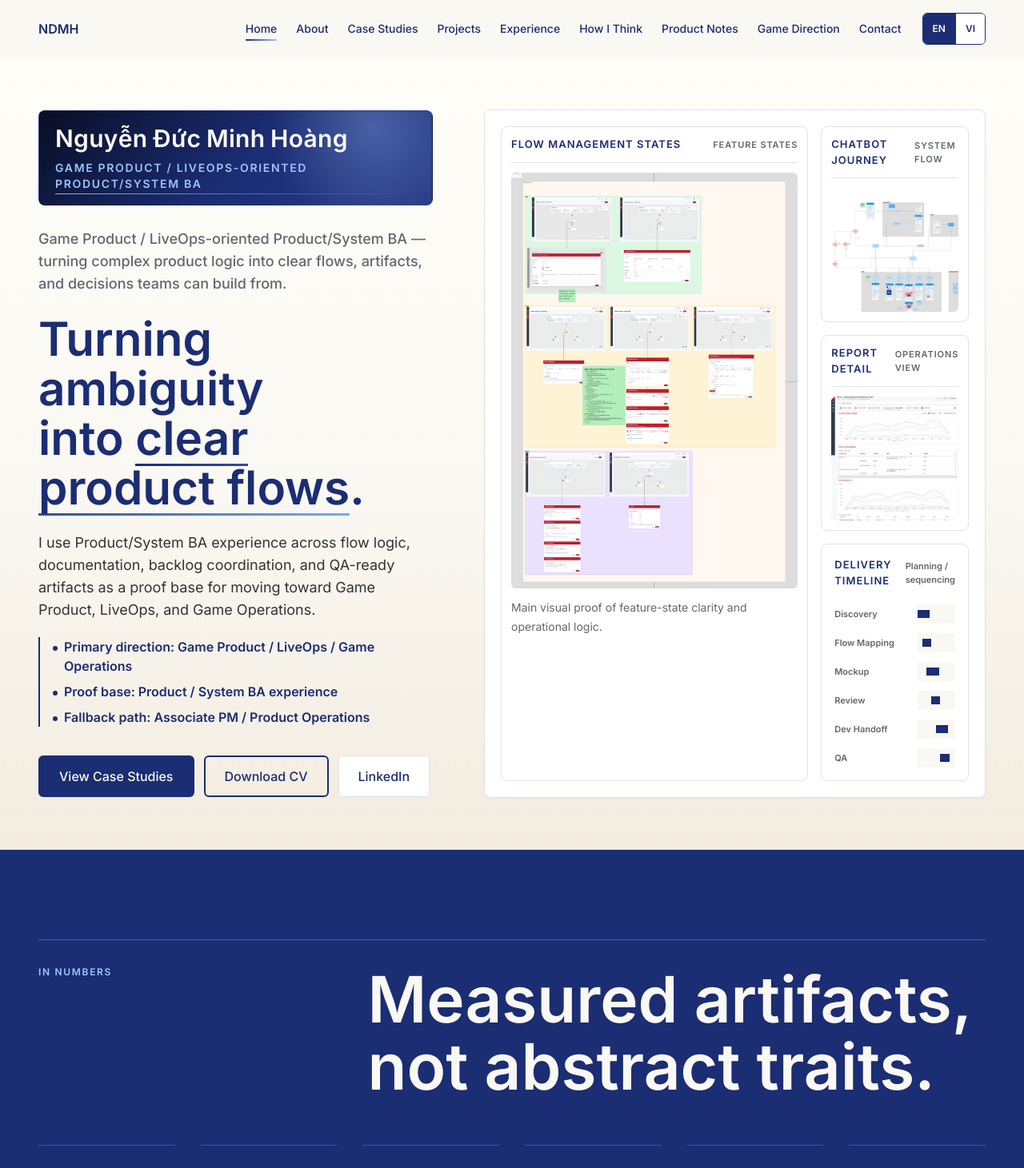
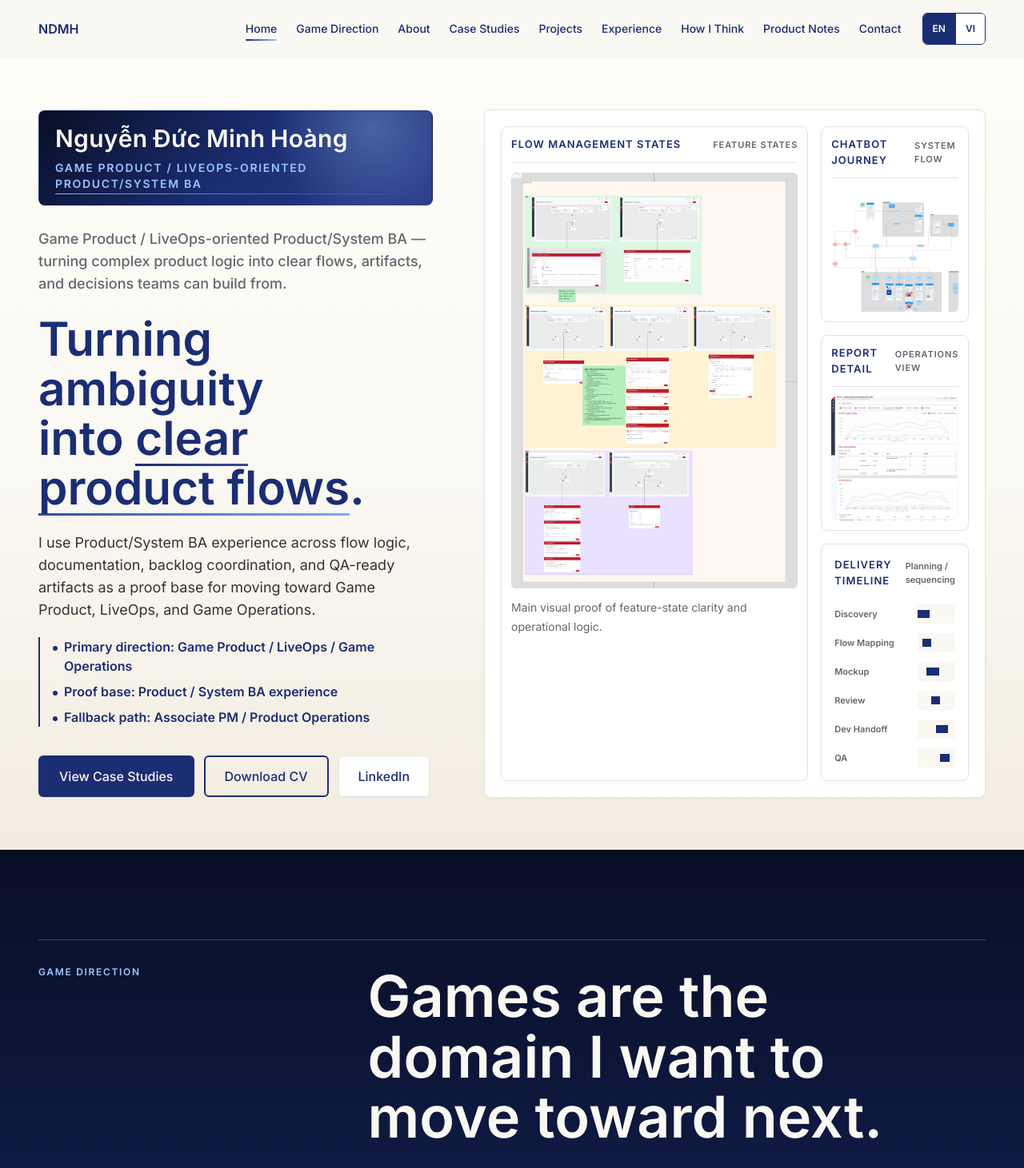
Before and after one commit to minhhoang1220/nguyen-duc-minh-hoang-portfolio, a React (Vite) app: page / in a window 1280 px wide. Shown: the top 1461 px of the page at 80% size. Built offline with nearby package versions, Linux system fonts and the light colour scheme; a web font is replaced by a local one.

Commit message:
Move game direction into early portfolio flow

```diff
--- a/src/App.tsx
+++ b/src/App.tsx
@@ -60,6 +60,10 @@ function App() {
           openArtifactLabel={portfolio.ui.openArtifact}
           onImageOpen={setSelectedImage}
         />
+
+        <Reveal>
+          <GameThinking content={portfolio.gameDirection} />
+        </Reveal>
 
         <Reveal>
           <ProofStrip proof={portfolio.proof} />
@@ -174,9 +178,6 @@ function App() {
           <ProductNotes content={portfolio.productNotes} />
         </Reveal>
         <Reveal>
-          <GameThinking content={portfolio.gameDirection} />
-        </Reveal>
-        <Reveal>
           <Contact
             personal={portfolio.personal}
             content={portfolio.contact}
--- a/src/data/portfolio.ts
+++ b/src/data/portfolio.ts
@@ -274,13 +274,13 @@ export const portfolioContent: Record<Language, PortfolioContent> = {
   en: {
     navigation: [
       { label: "Home", href: "#home" },
+      { label: "Game Direction", href: "#game-direction" },
       { label: "About", href: "#about" },
       { label: "Case Studies", href: "#case-studies" },
       { label: "Projects", href: "#projects" },
       { label: "Experience", href: "#experience" },
       { label: "How I Think", href: "#skills" },
       { label: "Product Notes", href: "#product-notes" },
-      { label: "Game Direction", href: "#game-direction" },
       { label: "Contact", href: "#contact" },
     ],
     personal: {
@@ -852,13 +852,13 @@ export const portfolioContent: Record<Language, PortfolioContent> = {
   vi: {
     navigation: [
       { label: "Trang chủ", href: "#home" },
+      { label: "Định hướng game", href: "#game-direction" },
       { label: "Giới thiệu", href: "#about" },
       { label: "Case Studies", href: "#case-studies" },
       { label: "Dự án", href: "#projects" },
       { label: "Kinh nghiệm", href: "#experience" },
       { label: "Cách tiếp cận", href: "#skills" },
       { label: "Ghi chú", href: "#product-notes" },
-      { label: "Định hướng game", href: "#game-direction" },
       { label: "Liên hệ", href: "#contact" },
     ],
     personal: {
```
